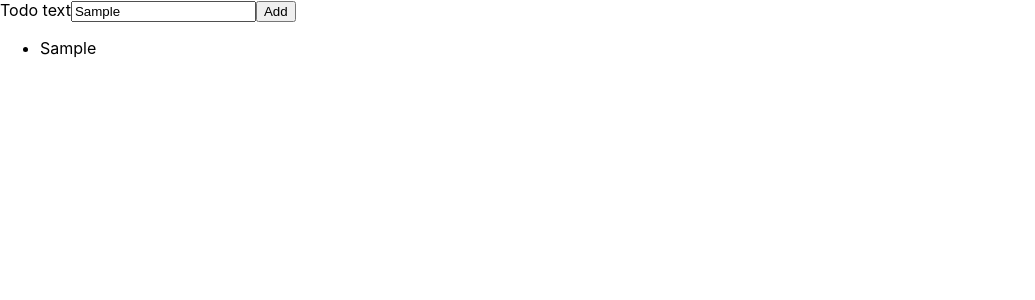
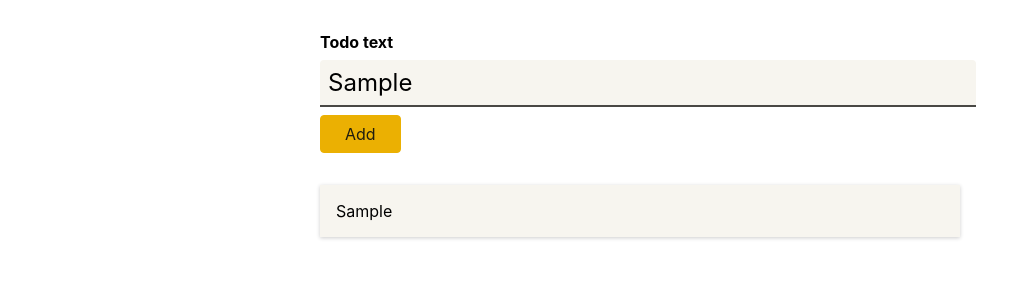
Before and after one commit to react-custom-projects/react-with-typescript, a React (Create React App) app: page / in a window 1280 px wide. Both pictures are taken after typing "Sample" into the empty fields and a click on the button "Add". Shown: the top 300 px of the page, without its empty margins (0-1035 px from the left). Built offline with nearby package versions, Linux system fonts and the light colour scheme.

Commit message:
add styles

```diff
--- a/src/App.tsx
+++ b/src/App.tsx
@@ -2,8 +2,8 @@ import React, {useState} from 'react';
 //interfaces
 import {Item} from "./interfaces/TodosInterface";
 //components
-import Todos from "./components/Todos";
-import NewTodo from "./components/NewTodo";
+import Todos from "./components/todos/Todos";
+import NewTodo from "./components/newTodo/NewTodo";
 
 function App() {
     const [items, setItems] = useState<Item[]>([]);
--- /dev/null
+++ b/src/components/newTodo/NewTodo.module.css
@@ -0,0 +1,42 @@
+.form {
+    width: 40rem;
+    margin: 2rem auto;
+
+}
+
+.form label {
+    display: block;
+    font-weight: bold;
+    margin-bottom: 0.5rem;
+}
+
+.form input {
+    display: block;
+    width: 100%;
+    font: inherit;
+    font-size: 1.5rem;
+    padding: 0.5rem;
+    border-radius: 4px;
+    background-color: #f7f5ef;
+    border: none;
+    border-bottom: 2px solid #494844;
+    border-bottom-right-radius: 0;
+    border-bottom-left-radius: 0;
+    margin-bottom: 0.5rem;
+}
+
+.form button {
+    font: inherit;
+    background-color: #ebb002;
+    border: 1px solid #ebb002;
+    color: #201d0f;
+    padding: 0.5rem 1.5rem;
+    border-radius: 4px;
+    cursor: pointer;
+}
+
+.form button:hover,
+.form button:active {
+    background-color: #ebc002;
+    border-color: #ebc002;
+}
--- a/src/components/NewTodo.tsx
+++ b/src/components/newTodo/NewTodo.tsx
@@ -1,6 +1,8 @@
 import React, {FC, FormEvent, useRef} from 'react';
 //interfaces
-import {NewTodoInterface} from "../interfaces/NewTodoInterface";
+import {NewTodoInterface} from "../../interfaces/NewTodoInterface";
+//styles
+import classes from './NewTodo.module.css';
 
 const NewTodo: FC<NewTodoInterface> = ({onAddTodo}) => {
     const todoTextInputRef = useRef<HTMLInputElement>(null);
@@ -17,7 +19,7 @@ const NewTodo: FC<NewTodoInterface> = ({onAddTodo}) => {
     };
 
     return (
-        <form onSubmit={submitHandler}>
+        <form className={classes.form} onSubmit={submitHandler}>
             <label htmlFor='todoText'>Todo text</label>
             <input type='text' id='todoText' ref={todoTextInputRef}/>
             <button>Add</button>
--- /dev/null
+++ b/src/components/todo/Todo.module.css
@@ -0,0 +1,6 @@
+.item {
+    margin: 1rem 0;
+    box-shadow: 0 1px 4px rgba(0, 0, 0, 0.2);
+    padding: 1rem;
+    background-color: #f7f5ef;
+}
--- /dev/null
+++ b/src/components/todo/Todo.tsx
@@ -0,0 +1,9 @@
+import React, {FC} from 'react';
+//interfaces
+import {TodoProps} from "../../interfaces/TodoInterface";
+//styles
+import classes from './Todo.module.css';
+
+const Todo: FC<TodoProps> = ({title}) => <li className={classes.item}>{title}</li>;
+
+export default Todo;
--- /dev/null
+++ b/src/components/todos/Todos.module.css
@@ -0,0 +1,6 @@
+.todos {
+    list-style: none;
+    margin: 2rem auto;
+    padding: 0;
+    width: 40rem;
+}
--- a/src/components/Todos.tsx
+++ b/src/components/todos/Todos.tsx
@@ -1,10 +1,12 @@
 import React, {FC} from 'react';
 //interfaces
-import {TodosProps} from "../interfaces/TodosInterface";
-import Todo from "./Todo";
+import {TodosProps} from "../../interfaces/TodosInterface";
+import Todo from "../todo/Todo";
+//styles
+import classes from './Todos.module.css';
 
 const Todos: FC<TodosProps> = ({items}) => (
-    <ul>
+    <ul className={classes.todos}>
         {items.map((el) => <Todo key={el.id} title={el.title}/>)}
     </ul>
 );
```
Also changed, not shown: src/components/Todo.tsx (deleted, +0 -7 lines).
